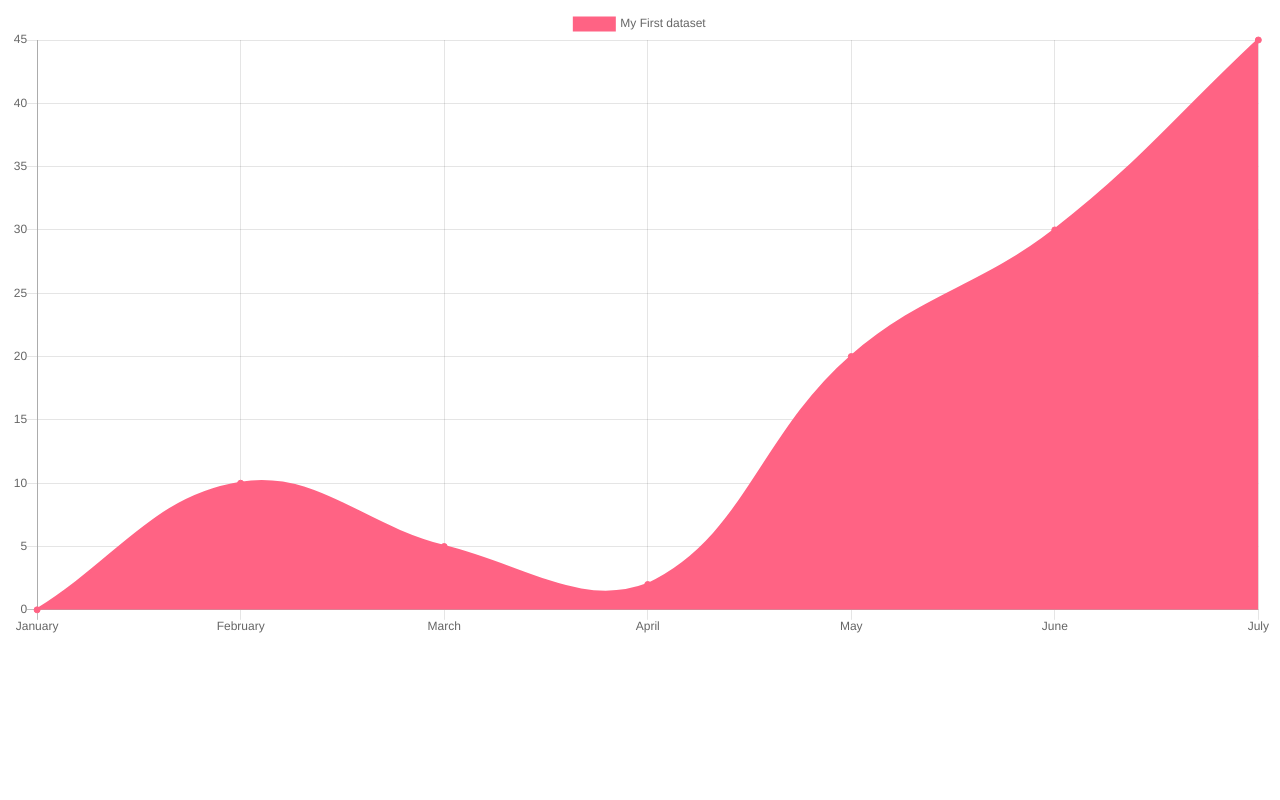
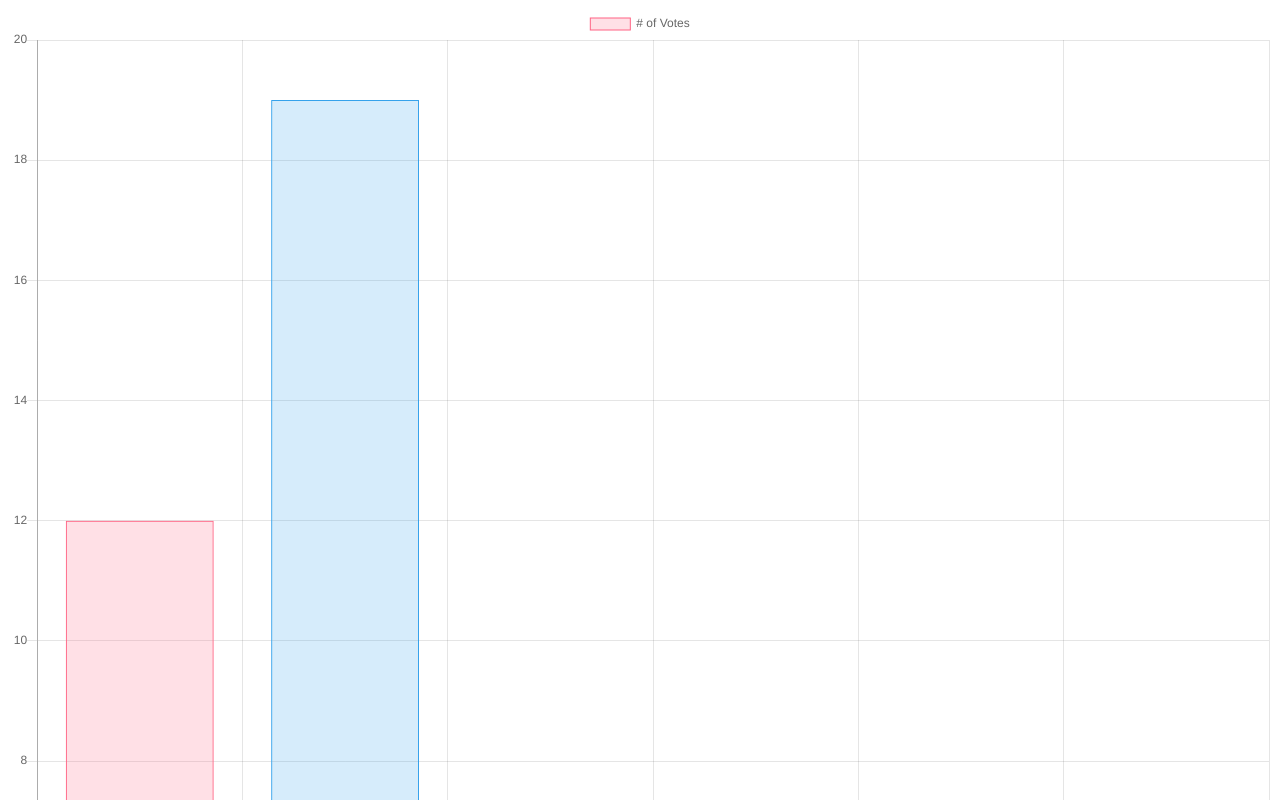
Before and after one commit to girin-dev/chartjs-practice, a website: page src/index.html in a window 1280 px wide. Shown: the top 800 px of the page. Drawn offline with nearby package versions, Linux system fonts and the light colour scheme.

Commit message:
Getting Started -Usage edit index.html

```diff
--- a/src/index.html
+++ b/src/index.html
@@ -7,27 +7,45 @@
   <title>Welcome to the chart.js</title>
 </head>
 <body>
-  <canvas id="myChart"></canvas>
+  <canvas id="myChart" width="400" height="400"></canvas>
   <script src="https://cdnjs.cloudflare.com/ajax/libs/Chart.js/2.4.0/Chart.min.js"></script>
   <script>
-    var ctx = document.getElementById('myChart').getContext('2d');
-      var chart = new Chart(ctx, {
-        // The type of chart we want to create
-        type: 'line',
-
-        // The data for our dataset
+    var ctx = document.getElementById("myChart");
+      var myChart = new Chart(ctx, {
+        type: 'bar',
         data: {
-          labels: ["January", "February", "March", "April", "May", "June", "July"],
+          labels: ["Red", "Blue", "Yellow", "Green", "Purple", "Orange"],
           datasets: [{
-            label: "My First dataset",
-            backgroundColor: 'rgb(255, 99, 132)',
-            borderColor: 'rgb(255, 99, 132)',
-            data: [0, 10, 5, 2, 20, 30, 45],
+            label: '# of Votes',
+            data: [12, 19, 3, 5, 2, 3],
+            backgroundColor: [
+              'rgba(255, 99, 132, 0.2)',
+              'rgba(54, 162, 235, 0.2)',
+              'rgba(255, 206, 86, 0.2)',
+              'rgba(75, 192, 192, 0.2)',
+              'rgba(153, 102, 255, 0.2)',
+              'rgba(255, 159, 64, 0.2)'
+            ],
+            borderColor: [
+              'rgba(255,99,132,1)',
+              'rgba(54, 162, 235, 1)',
+              'rgba(255, 206, 86, 1)',
+              'rgba(75, 192, 192, 1)',
+              'rgba(153, 102, 255, 1)',
+              'rgba(255, 159, 64, 1)'
+            ],
+            borderWidth: 1
           }]
         },
-
-        // Configuration options go here
-        options: {}
+        options: {
+          scales: {
+            yAxes: [{
+              ticks: {
+                beginAtZero: true
+              }
+            }]
+          }
+        }
       });
   </script>
 </body>
```
